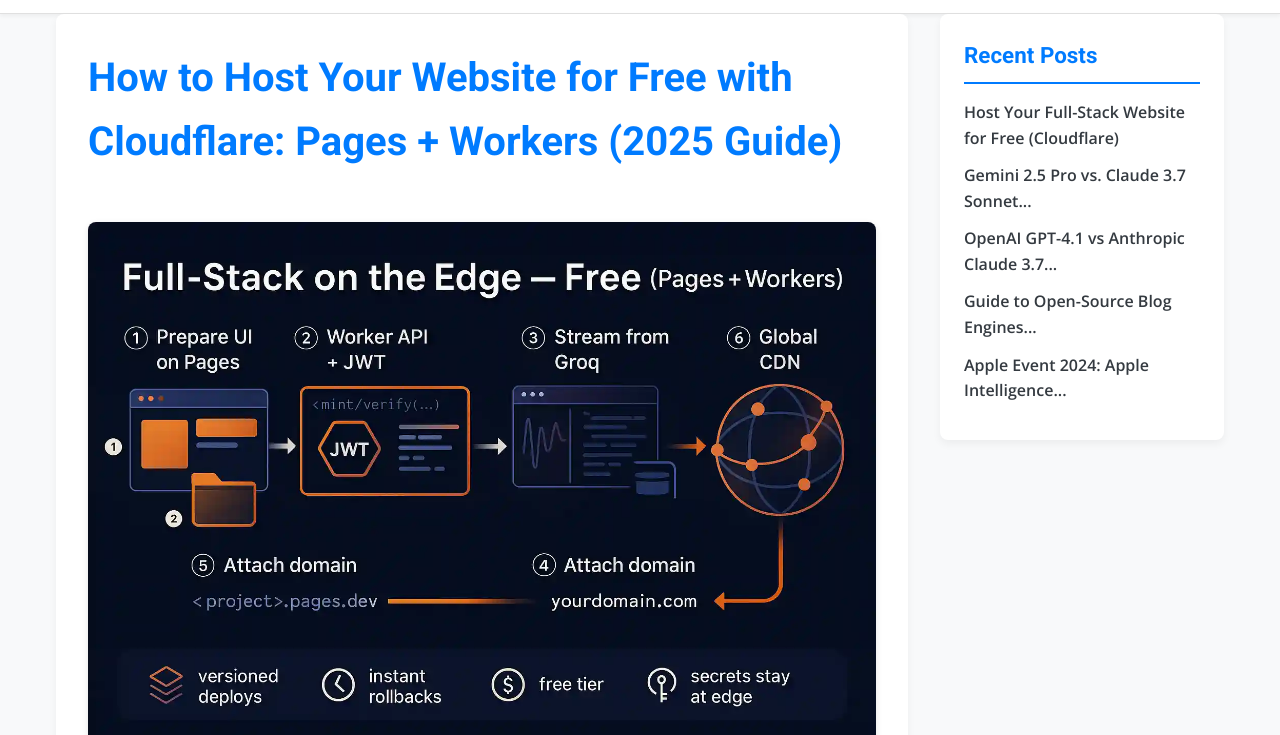
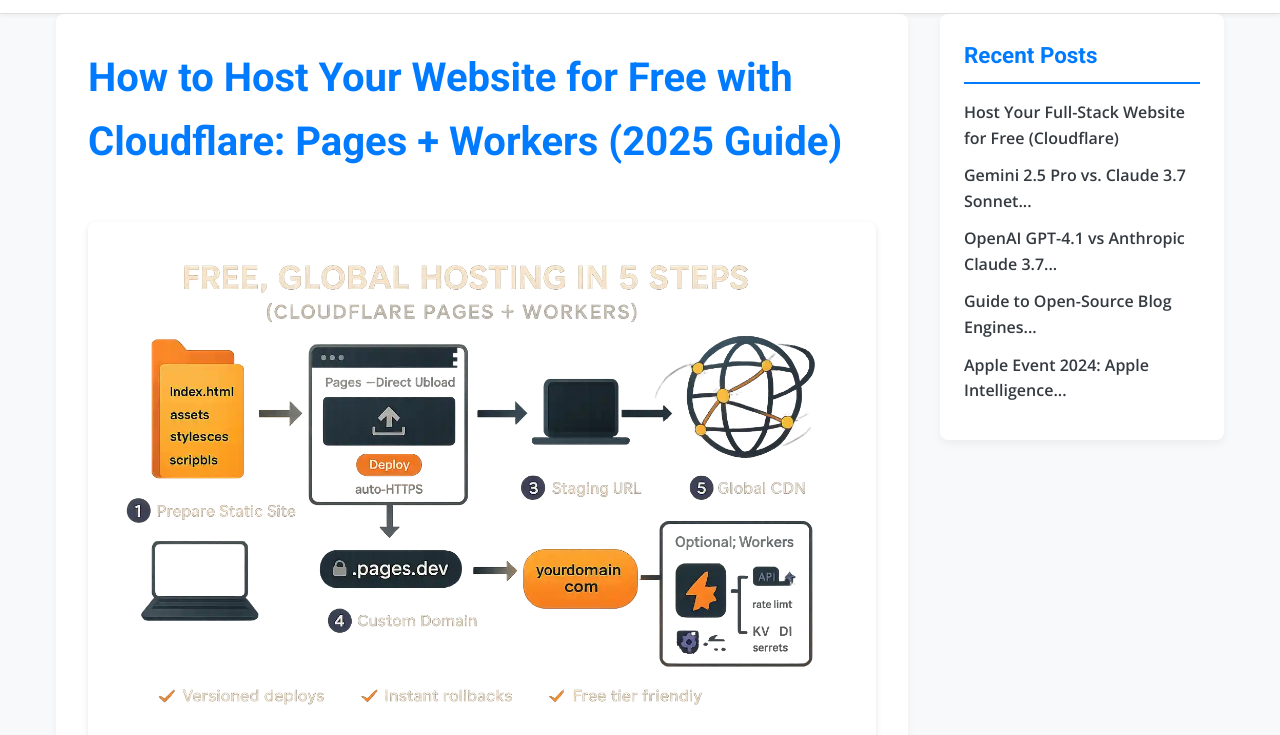
Before and after one commit to dumbbello/blog-uk, a plain HTML site: page 2025/10/free-website-hosting-with-cloudflare.html in a window 1280 px wide. Shown: the part 65-800 px from the top of the page. Drawn offline with nearby package versions, Linux system fonts and the light colour scheme.

Commit message:
Update free-website-hosting-with-cloudflare.html

```diff
--- a/2025/10/free-website-hosting-with-cloudflare.html
+++ b/2025/10/free-website-hosting-with-cloudflare.html
@@ -44,7 +44,7 @@
             <div>
               <!-- Replace the image below with your own asset if desired -->
               <a href="https://zerocoststartup.com/blog/how-to-host-your-website-for-free-with-cloudflare" target="_blank" rel="noopener">
-                <img src="../../media/free-full-stack-apps-on-cloudflare-graphical_abstract.webp" alt="Diagram: Cloudflare Pages for static hosting and Workers for serverless logic" />
+                <img src="../../media/CF_graphical_abstract.webp" alt="Diagram: Cloudflare Pages for static hosting and Workers for serverless logic" />
               </a>
             </div>
           </center>
```
